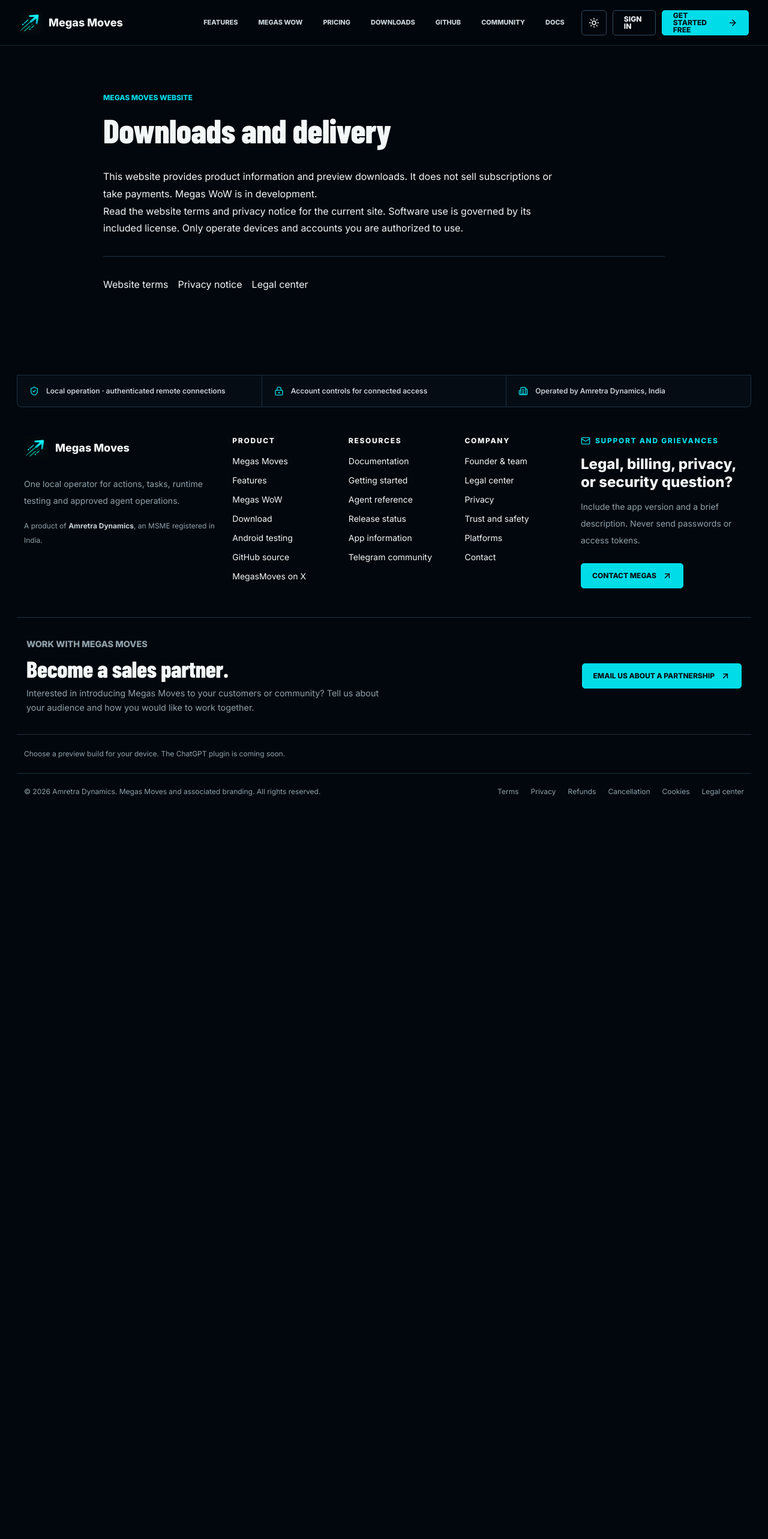
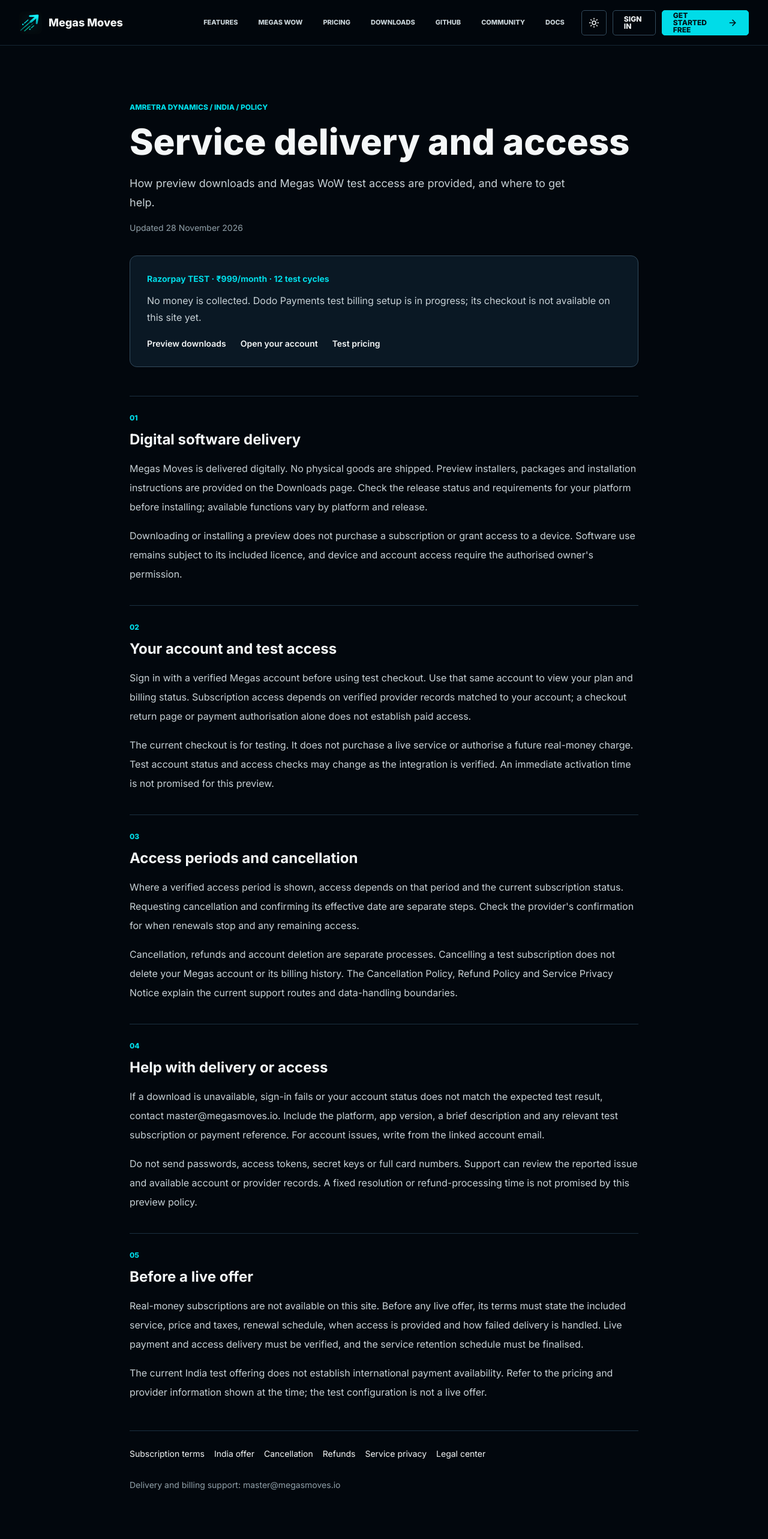
Before and after one commit to Amretra-Dynamics/megasmoves, a Next.js app in the folder marketing/: page /legal/delivery in a window 1280 px wide. Shown: the top 2566 px of the page at 60% size. Before the commit the page ends 1350 px from the top, so only its background shows below. Built offline with nearby package versions, Linux system fonts and the light colour scheme.

Commit message:
Document Megas TEST service delivery and account access

```diff
--- a/marketing/src/app/legal/cancellation/page.tsx
+++ b/marketing/src/app/legal/cancellation/page.tsx
@@ -35,6 +35,6 @@ export default function PolicyPage(){return <div className="site-surface min-h-s
  <nav aria-label="Related policies" className="mt-12 flex flex-wrap gap-4 border-t border-[var(--line)] pt-7 text-sm">
   <Link href="/legal/subscription-terms/">Subscription terms</Link><Link href="/legal/offer-terms/">India offer</Link>
   <Link href="/legal/cancellation/">Cancellation</Link><Link href="/legal/refunds/">Refunds</Link>
-  <Link href="/legal/service-privacy/">Service privacy</Link><Link href="/legal/">Legal center</Link>
+  <Link href="/legal/delivery/">Service delivery</Link><Link href="/legal/service-privacy/">Service privacy</Link><Link href="/legal/">Legal center</Link>
  </nav><p className="mt-8 text-sm text-[var(--muted)]">Billing support: <a href="mailto:master@megasmoves.io">master@megasmoves.io</a></p>
  </main><Footer/></div>}
--- a/marketing/src/app/legal/delivery/page.tsx
+++ b/marketing/src/app/legal/delivery/page.tsx
@@ -1,4 +1,94 @@
 import Link from "next/link";
 import Header from "@/components/Header";
 import Footer from "@/components/Footer";
-export default function Page(){return <div className="site-surface"><Header/><main className="manual-page marketing-manual"><p className="eyebrow">Megas Moves website</p><h1>Downloads and delivery</h1><p>This website provides product information and preview downloads. It does not sell subscriptions or take payments. Megas WoW is in development.</p><p>Read the website terms and privacy notice for the current site. Software use is governed by its included license. Only operate devices and accounts you are authorized to use.</p><nav><Link href="/terms">Website terms</Link><Link href="/privacy">Privacy notice</Link><Link href="/legal">Legal center</Link></nav></main><Footer/></div>;}
+
+export const metadata = {
+  title: "Service delivery and access | MegasMoves",
+  description: "How Megas Moves preview downloads and Megas WoW test access are provided, with help for download, account and billing issues.",
+  alternates: { canonical: "/legal/delivery/" },
+};
+
+const sections = [
+  {
+    title: "Digital software delivery",
+    paragraphs: [
+      "Megas Moves is delivered digitally. No physical goods are shipped. Preview installers, packages and installation instructions are provided on the Downloads page. Check the release status and requirements for your platform before installing; available functions vary by platform and release.",
+      "Downloading or installing a preview does not purchase a subscription or grant access to a device. Software use remains subject to its included licence, and device and account access require the authorised owner's permission.",
+    ],
+  },
+  {
+    title: "Your account and test access",
+    paragraphs: [
+      "Sign in with a verified Megas account before using test checkout. Use that same account to view your plan and billing status. Subscription access depends on verified provider records matched to your account; a checkout return page or payment authorisation alone does not establish paid access.",
+      "The current checkout is for testing. It does not purchase a live service or authorise a future real-money charge. Test account status and access checks may change as the integration is verified. An immediate activation time is not promised for this preview.",
+    ],
+  },
+  {
+    title: "Access periods and cancellation",
+    paragraphs: [
+      "Where a verified access period is shown, access depends on that period and the current subscription status. Requesting cancellation and confirming its effective date are separate steps. Check the provider's confirmation for when renewals stop and any remaining access.",
+      "Cancellation, refunds and account deletion are separate processes. Cancelling a test subscription does not delete your Megas account or its billing history. The Cancellation Policy, Refund Policy and Service Privacy Notice explain the current support routes and data-handling boundaries.",
+    ],
+  },
+  {
+    title: "Help with delivery or access",
+    paragraphs: [
+      "If a download is unavailable, sign-in fails or your account status does not match the expected test result, contact master@megasmoves.io. Include the platform, app version, a brief description and any relevant test subscription or payment reference. For account issues, write from the linked account email.",
+      "Do not send passwords, access tokens, secret keys or full card numbers. Support can review the reported issue and available account or provider records. A fixed resolution or refund-processing time is not promised by this preview policy.",
+    ],
+  },
+  {
+    title: "Before a live offer",
+    paragraphs: [
+      "Real-money subscriptions are not available on this site. Before any live offer, its terms must state the included service, price and taxes, renewal schedule, when access is provided and how failed delivery is handled. Live payment and access delivery must be verified, and the service retention schedule must be finalised.",
+      "The current India test offering does not establish international payment availability. Refer to the pricing and provider information shown at the time; the test configuration is not a live offer.",
+    ],
+  },
+];
+
+export default function DeliveryPolicy() {
+  return (
+    <div className="site-surface min-h-screen">
+      <Header />
+      <main className="mx-auto max-w-4xl px-6 py-16 md:py-24">
+        <p className="eyebrow">AMRETRA DYNAMICS / INDIA / POLICY</p>
+        <h1 className="mt-5 text-4xl font-extrabold tracking-[-0.05em] md:text-6xl">Service delivery and access</h1>
+        <p className="mt-6 max-w-3xl text-lg leading-8 text-[var(--text-soft)]">How preview downloads and Megas WoW test access are provided, and where to get help.</p>
+        <p className="mt-4 text-sm text-[var(--muted)]">Updated 28 November 2026</p>
+
+        <aside aria-label="Current test offering" className="mt-9 rounded-xl border border-[var(--line-strong)] bg-[var(--surface-2)] p-6 md:p-7">
+          <p className="text-sm font-bold text-[var(--accent)]">Razorpay TEST · ₹999/month · 12 test cycles</p>
+          <p className="mt-3 leading-7 text-[var(--text-soft)]">No money is collected. Dodo Payments test billing setup is in progress; its checkout is not available on this site yet.</p>
+          <div className="mt-5 flex flex-wrap gap-x-6 gap-y-3 text-sm font-semibold">
+            <Link href="/download/">Preview downloads</Link>
+            <a href="https://pay.megasmoves.io/account">Open your account</a>
+            <Link href="/pricing/">Test pricing</Link>
+          </div>
+        </aside>
+
+        <div className="mt-12 space-y-9">
+          {sections.map((section, index) => (
+            <section key={section.title} className="border-t border-[var(--line)] pt-7">
+              <p className="text-xs font-extrabold text-[var(--accent)]">{String(index + 1).padStart(2, "0")}</p>
+              <h2 className="mt-3 text-2xl font-bold">{section.title}</h2>
+              {section.paragraphs.map((paragraph) => (
+                <p key={paragraph} className="mt-4 text-base leading-8 text-[var(--text-soft)]">{paragraph}</p>
+              ))}
+            </section>
+          ))}
+        </div>
+
+        <nav aria-label="Related policies" className="mt-12 flex flex-wrap gap-4 border-t border-[var(--line)] pt-7 text-sm">
+          <Link href="/legal/subscription-terms/">Subscription terms</Link>
+          <Link href="/legal/offer-terms/">India offer</Link>
+          <Link href="/legal/cancellation/">Cancellation</Link>
+          <Link href="/legal/refunds/">Refunds</Link>
+          <Link href="/legal/service-privacy/">Service privacy</Link>
+          <Link href="/legal/">Legal center</Link>
+        </nav>
+        <p className="mt-8 text-sm text-[var(--muted)]">Delivery and billing support: <a href="mailto:master@megasmoves.io">master@megasmoves.io</a></p>
+      </main>
+      <Footer />
+    </div>
+  );
+}
--- a/marketing/src/app/legal/offer-terms/page.tsx
+++ b/marketing/src/app/legal/offer-terms/page.tsx
@@ -35,6 +35,6 @@ export default function PolicyPage(){return <div className="site-surface min-h-s
  <nav aria-label="Related policies" className="mt-12 flex flex-wrap gap-4 border-t border-[var(--line)] pt-7 text-sm">
   <Link href="/legal/subscription-terms/">Subscription terms</Link><Link href="/legal/offer-terms/">India offer</Link>
   <Link href="/legal/cancellation/">Cancellation</Link><Link href="/legal/refunds/">Refunds</Link>
-  <Link href="/legal/service-privacy/">Service privacy</Link><Link href="/legal/">Legal center</Link>
+  <Link href="/legal/delivery/">Service delivery</Link><Link href="/legal/service-privacy/">Service privacy</Link><Link href="/legal/">Legal center</Link>
  </nav><p className="mt-8 text-sm text-[var(--muted)]">Billing support: <a href="mailto:master@megasmoves.io">master@megasmoves.io</a></p>
  </main><Footer/></div>}
--- a/marketing/src/app/legal/page.tsx
+++ b/marketing/src/app/legal/page.tsx
@@ -9,10 +9,11 @@ const sections=[
 {title:"India offer",desc:"Current test pricing and required live-offer and renewal disclosures.",href:"/legal/offer-terms/",Icon:FileText},
 {title:"Cancellation",desc:"Stop recurring payments and manage mandates.",href:"/legal/cancellation/",Icon:ShieldCheck},
 {title:"Refunds",desc:"Payment corrections, refund requests and consumer remedies.",href:"/legal/refunds/",Icon:Scale},
+{title:"Service delivery",desc:"Digital downloads, verified test access and help with delivery or account issues.",href:"/legal/delivery/",Icon:FileText},
 {title:"Service privacy",desc:"Firebase, payment-provider and connected-device data handling.",href:"/legal/service-privacy/",Icon:LockKeyhole},
 {title:"Security policy",desc:"Disclose a product or repository vulnerability using the published security process.",href:"https://github.com/Amretra-Dynamics/megasmoves/blob/main/SECURITY.md",Icon:ShieldCheck},
 ];
 export default function Legal(){return <div className="site-surface min-h-screen"><Header/><main className="mx-auto max-w-6xl px-6 py-16 md:py-24"><p className="eyebrow"><FileText className="h-4 w-4"/> AMRETRA DYNAMICS / LEGAL</p><h1 className="mt-5 max-w-5xl text-5xl font-extrabold tracking-[-0.06em] md:text-7xl">Clear boundaries. <span className="text-[var(--accent)]">Real responsibility.</span></h1><p className="mt-6 max-w-3xl text-lg leading-8 text-[var(--text-soft)]">This legal center covers the MegasMoves website and the linked subscription-service policies. Razorpay Test Mode checkout is available; Dodo Payments test billing setup is in progress. Real-money subscriptions are not available on this site.</p>
 <div className="mt-14 grid gap-5 md:grid-cols-3">{sections.map(({title,desc,href,Icon})=><Link key={title} href={href} className="rounded-xl border border-[var(--line-strong)] bg-[var(--surface-1)] p-7 no-underline transition hover:border-[var(--accent)]"><Icon className="h-8 w-8 text-[var(--accent)]"/><h2 className="mt-7 text-xl font-bold">{title}</h2><p className="mt-3 text-sm leading-7 text-[var(--text-soft)]">{desc}</p><span className="mt-8 inline-flex items-center gap-2 text-xs font-bold uppercase text-[var(--accent)]">Read <ArrowRight className="h-4 w-4"/></span></Link>)}</div>
 <div className="mt-12 rounded-xl border border-[var(--line)] bg-[var(--surface-2)] p-7"><Mail className="h-7 w-7 text-[var(--accent)]"/><h2 className="mt-3 text-xl font-bold">Contact the team</h2><p className="mt-3 leading-7 text-[var(--text-soft)]">For privacy, product, legal, or early-access questions about MegasMoves, write to the contact address below. Do not email passwords, device access tokens or secret keys.</p><a href="mailto:master@megasmoves.io" className="button button--primary mt-6">master@megasmoves.io <ArrowRight className="h-4 w-4"/></a></div>
-<p className="mt-8 max-w-3xl text-sm leading-7 text-[var(--muted)]">India subscription, privacy, offer, cancellation and refund policies are linked above. Any live checkout must disclose the selected provider, price, taxes, renewal schedule and cancellation process before a real purchase.</p></main><Footer/></div>}
+<p className="mt-8 max-w-3xl text-sm leading-7 text-[var(--muted)]">India subscription, service delivery, privacy, offer, cancellation and refund policies are linked above. Any live checkout must disclose the selected provider, price, taxes, renewal schedule and cancellation process before a real purchase.</p></main><Footer/></div>}
--- a/marketing/src/app/legal/refunds/page.tsx
+++ b/marketing/src/app/legal/refunds/page.tsx
@@ -35,6 +35,6 @@ export default function PolicyPage(){return <div className="site-surface min-h-s
  <nav aria-label="Related policies" className="mt-12 flex flex-wrap gap-4 border-t border-[var(--line)] pt-7 text-sm">
   <Link href="/legal/subscription-terms/">Subscription terms</Link><Link href="/legal/offer-terms/">India offer</Link>
   <Link href="/legal/cancellation/">Cancellation</Link><Link href="/legal/refunds/">Refunds</Link>
-  <Link href="/legal/service-privacy/">Service privacy</Link><Link href="/legal/">Legal center</Link>
+  <Link href="/legal/delivery/">Service delivery</Link><Link href="/legal/service-privacy/">Service privacy</Link><Link href="/legal/">Legal center</Link>
  </nav><p className="mt-8 text-sm text-[var(--muted)]">Billing support: <a href="mailto:master@megasmoves.io">master@megasmoves.io</a></p>
  </main><Footer/></div>}
--- a/marketing/src/app/legal/service-privacy/page.tsx
+++ b/marketing/src/app/legal/service-privacy/page.tsx
@@ -18,7 +18,7 @@ const sections = [
   {
     "title": "Security, retention and customer rights",
     "paragraphs": [
-      "We use authentication, scoped permissions and transaction verification. Records may be retained as needed for service delivery, security, dispute resolution, accounting and legal obligations. Specific retention schedules must be finalized before live payments. Request access, correction or an appropriate deletion review through master@megasmoves.io."
+      "We use authentication, scoped permissions and transaction verification. Records may be retained as needed for service delivery, security, dispute resolution, accounting and legal obligations. Cancelling a test subscription does not delete your Megas account or automatically remove its billing history. Specific retention schedules must be finalized before live payments. Request access, correction or an appropriate deletion review through master@megasmoves.io."
     ]
   },
   {
@@ -41,6 +41,6 @@ export default function PolicyPage(){return <div className="site-surface min-h-s
  <nav aria-label="Related policies" className="mt-12 flex flex-wrap gap-4 border-t border-[var(--line)] pt-7 text-sm">
   <Link href="/legal/subscription-terms/">Subscription terms</Link><Link href="/legal/offer-terms/">India offer</Link>
   <Link href="/legal/cancellation/">Cancellation</Link><Link href="/legal/refunds/">Refunds</Link>
-  <Link href="/legal/service-privacy/">Service privacy</Link><Link href="/legal/">Legal center</Link>
+  <Link href="/legal/delivery/">Service delivery</Link><Link href="/legal/service-privacy/">Service privacy</Link><Link href="/legal/">Legal center</Link>
  </nav><p className="mt-8 text-sm text-[var(--muted)]">Billing support: <a href="mailto:master@megasmoves.io">master@megasmoves.io</a></p>
  </main><Footer/></div>}
--- a/marketing/src/app/legal/subscription-terms/page.tsx
+++ b/marketing/src/app/legal/subscription-terms/page.tsx
@@ -53,6 +53,6 @@ export default function PolicyPage(){return <div className="site-surface min-h-s
  <nav aria-label="Related policies" className="mt-12 flex flex-wrap gap-4 border-t border-[var(--line)] pt-7 text-sm">
   <Link href="/legal/subscription-terms/">Subscription terms</Link><Link href="/legal/offer-terms/">India offer</Link>
   <Link href="/legal/cancellation/">Cancellation</Link><Link href="/legal/refunds/">Refunds</Link>
-  <Link href="/legal/service-privacy/">Service privacy</Link><Link href="/legal/">Legal center</Link>
+  <Link href="/legal/delivery/">Service delivery</Link><Link href="/legal/service-privacy/">Service privacy</Link><Link href="/legal/">Legal center</Link>
  </nav><p className="mt-8 text-sm text-[var(--muted)]">Billing support: <a href="mailto:master@megasmoves.io">master@megasmoves.io</a></p>
  </main><Footer/></div>}
--- a/marketing/src/app/pricing/page.tsx
+++ b/marketing/src/app/pricing/page.tsx
@@ -24,6 +24,7 @@ export default function Pricing(){return <div className="site-surface min-h-scre
 {["Account-linked subscription and billing status","Compatible device and agent coordination","Shared Actions, task history and context"].map(t=><div key={t} className="mt-5 flex gap-3"><CheckCircle2 className="mt-1 h-5 w-5 shrink-0 text-[var(--accent)]"/>{t}</div>)}
 <h3 className="mt-12 font-bold text-[var(--text)]">Subscription details</h3>
 <p><Link href="/legal/subscription-terms/">Subscription terms</Link> · <Link href="/legal/offer-terms/">India offer</Link></p>
+<p><Link href="/legal/delivery/">Service delivery and access</Link></p>
 <p><Link href="/legal/cancellation/">Cancellation</Link> · <Link href="/legal/refunds/">Refunds</Link> · <Link href="/legal/service-privacy/">Service privacy</Link></p>
 <p className="mt-4">Billing assistance: <a href="mailto:master@megasmoves.io">master@megasmoves.io</a></p>
 </section></div></main><Footer/></div>}
--- a/marketing/src/components/Footer.tsx
+++ b/marketing/src/components/Footer.tsx
@@ -97,6 +97,7 @@ export default function Footer() {
           <Link href="/privacy" className="no-underline hover:text-[var(--accent)]">Privacy</Link>
           <Link href="/legal/refunds" className="no-underline hover:text-[var(--accent)]">Refunds</Link>
           <Link href="/legal/cancellation" className="no-underline hover:text-[var(--accent)]">Cancellation</Link>
+          <Link href="/legal/delivery/" className="no-underline hover:text-[var(--accent)]">Service delivery</Link>
           <Link href="/legal/cookies" className="no-underline hover:text-[var(--accent)]">Cookies</Link>
           <Link href="/legal" className="no-underline hover:text-[var(--accent)]">Legal center</Link>
         </nav>
```
